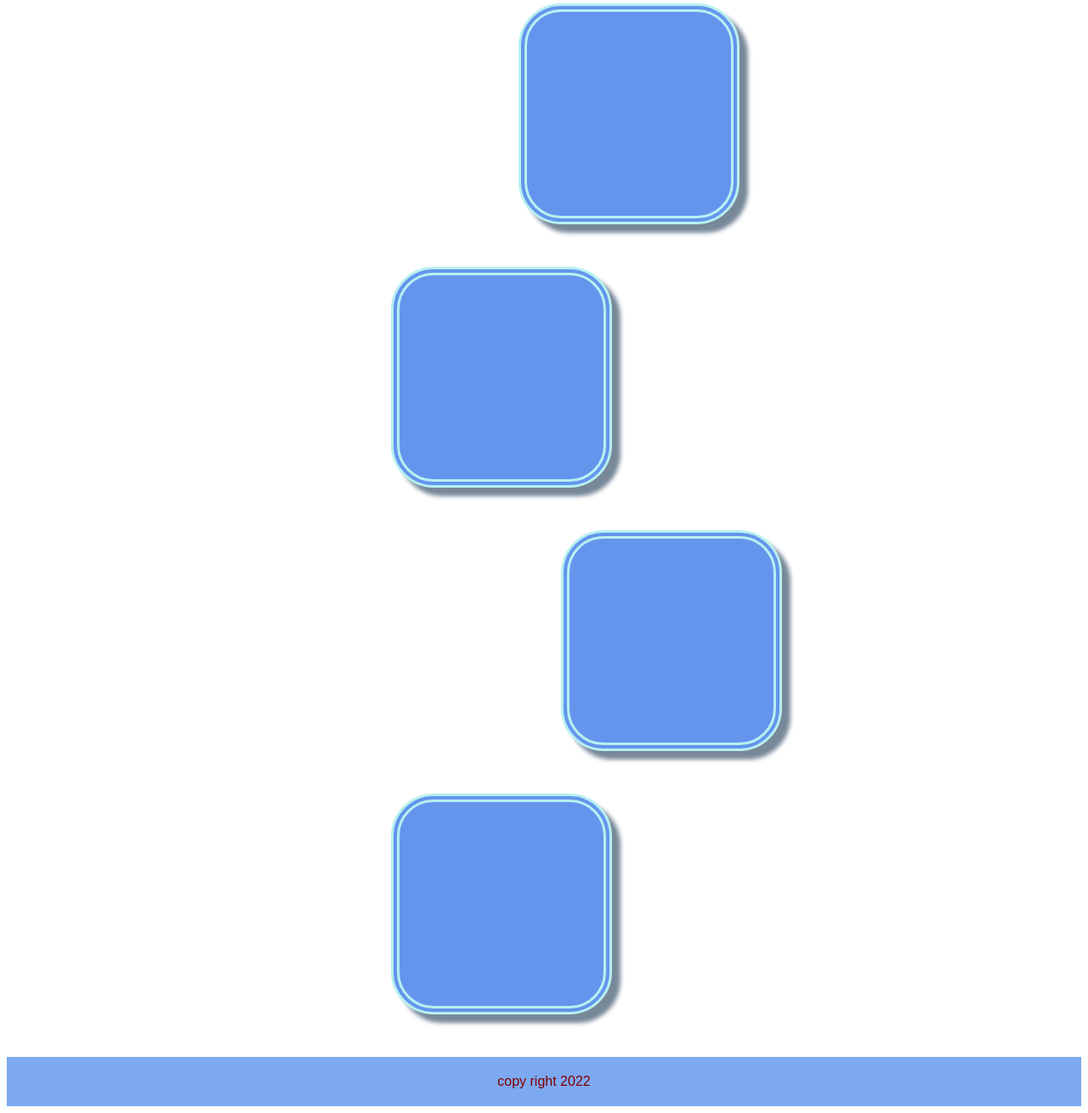
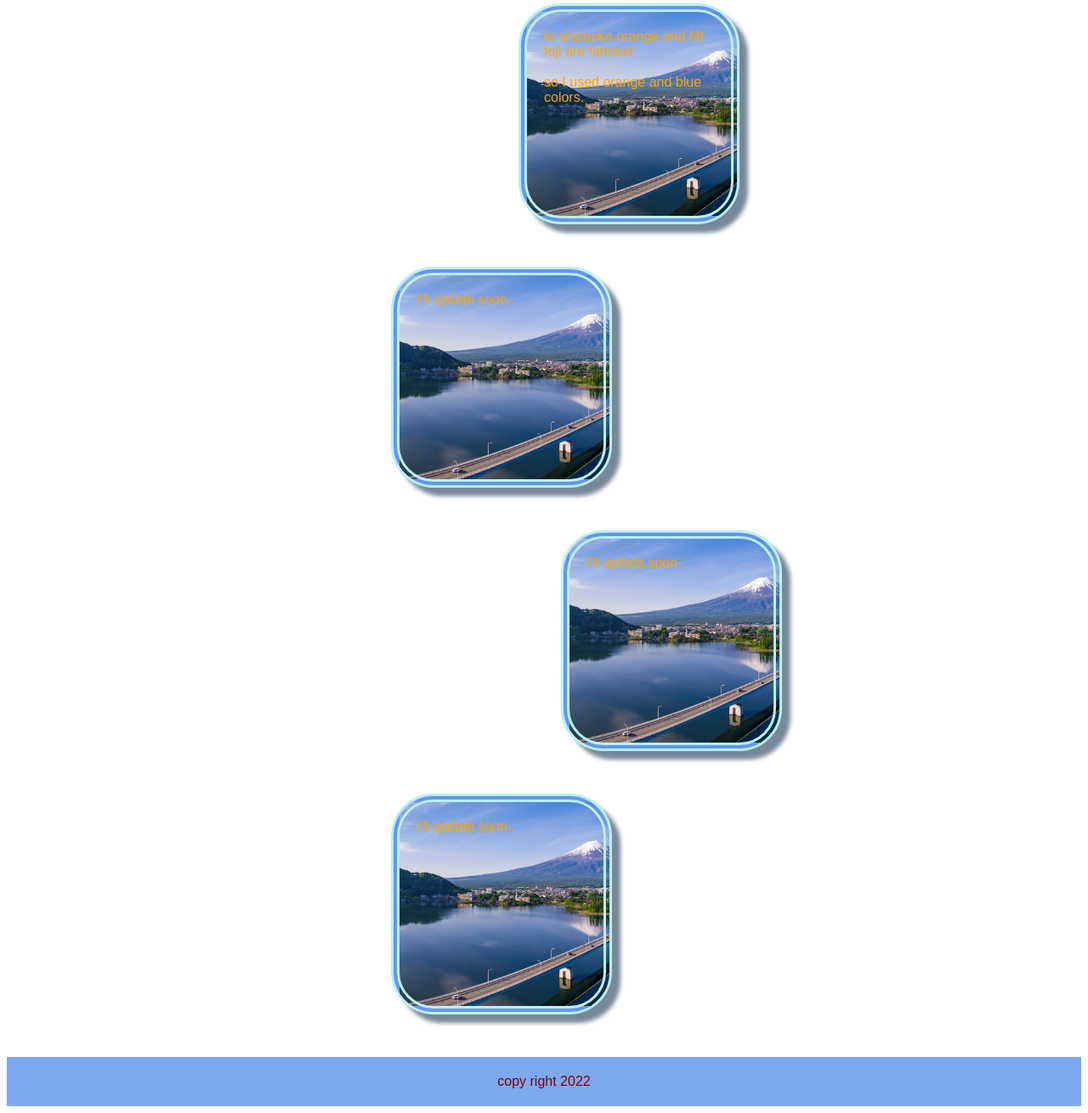
Before and after one commit to blue-rabbit-taiki/carshop26, a plain HTML site: page about-us.html in a window 1280 px wide. Shown: the part 888-2198 px from the top of the page at 85% size. Drawn offline with Linux system fonts and the light colour scheme.

Commit message:
changing the  images

```diff
--- a/about-us.html
+++ b/about-us.html
@@ -42,10 +42,21 @@
         Thanks to their efforts,we can manage our business ..
     </div>
 
-    <div class="abox" id="box3"></div>
-    <div class="abox" id="box4"></div>
-    <div class="abox" id="box5"></div>
-    <div class="abox" id="box6"></div>
+    <div class="abox" id="box3">
+        In shizuoka,orange and Mt fuji are famous
+        <br>
+        <br>
+        so I used orange and blue colors.
+    </div>
+    <div class="abox" id="box4">
+        I'll update soon..
+    </div>
+    <div class="abox" id="box5">
+        I'll update soon..
+    </div>
+    <div class="abox" id="box6">
+        I'll update soon..
+    </div>
 
     <footer>
         copy right 2022
--- a/css/general.css
+++ b/css/general.css
@@ -69,31 +69,56 @@ ol > li{
 #box1 {
     position: relative;
     left:50px;
+    background-image: url(../images/fuji1.jpeg);
+    background-size: cover;
+    background-repeat: no-repeat;
+    color:orange;
 }
 
 #box2 {
     position: relative;
     right:150px;
+    background-image: url(../images/fuji1.jpeg);
+    background-size: cover;
+    background-repeat: no-repeat;
+    color:orange;
 }
 
 #box3 {
     position: relative;
     left:100px;
+    background-image: url(../images/fuji1.jpeg);
+    background-size: cover;
+    background-repeat: no-repeat;
+    color:orange;
+
 }
 
 #box4 {
     position: relative;
     right:50px;
+    background-image: url(../images/fuji1.jpeg);
+    background-size: cover;
+    background-repeat: no-repeat;
+    color:orange;
 }
 
 #box5 {
     position: relative;
     left:150px;
+    background-image: url(../images/fuji1.jpeg);
+    background-size: cover;
+    background-repeat: no-repeat;
+    color:orange;
 }
 
 #box6 {
     position: relative;
     right:50px;
+    background-image: url(../images/fuji1.jpeg);
+    background-size: cover;
+    background-repeat: no-repeat;
+    color:orange;
 }
 
 /* .abox{
```
Also changed, not shown: contact-us.html (+1 -1 lines), images/fuji.jpeg (added), images/fuji1.jpeg (added).
